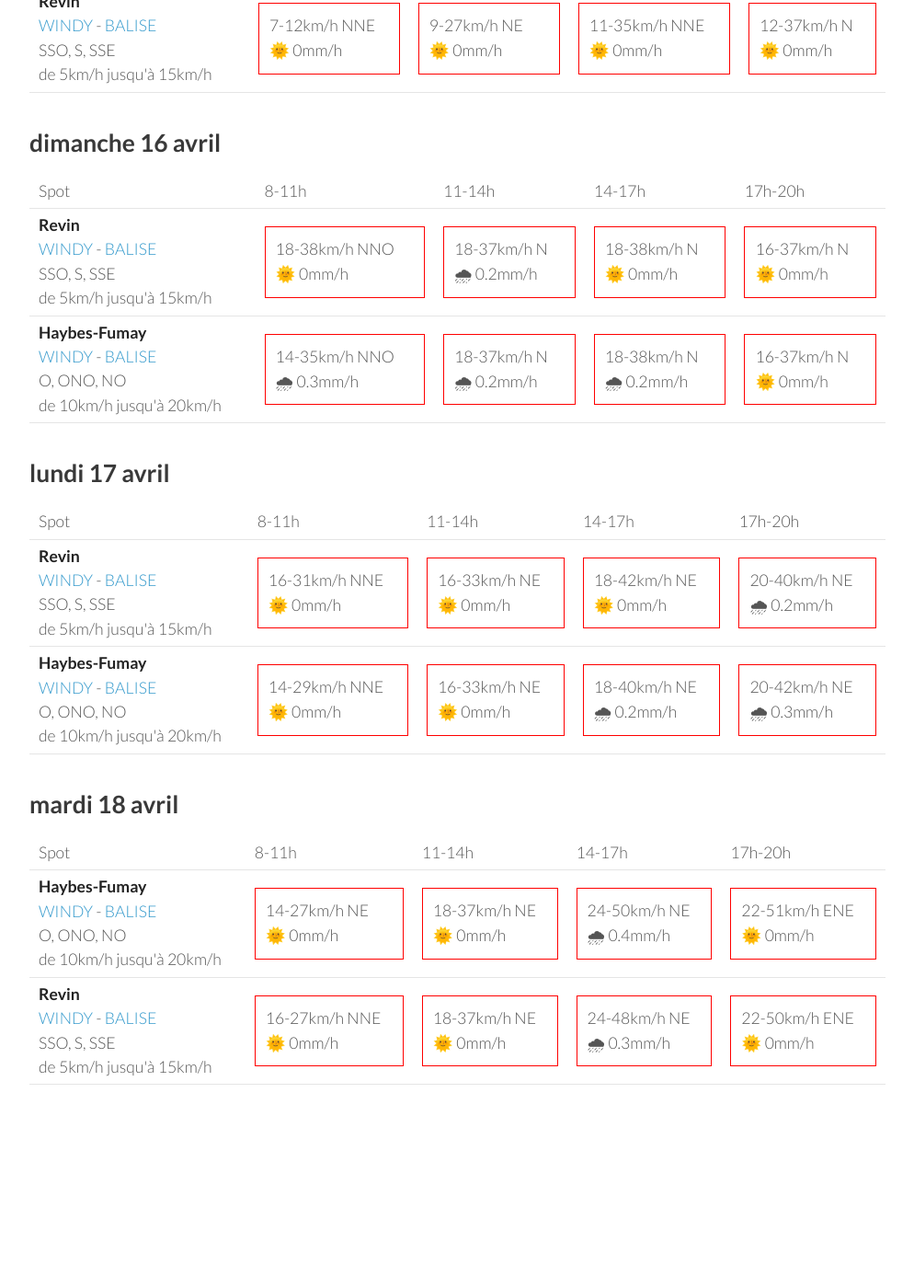
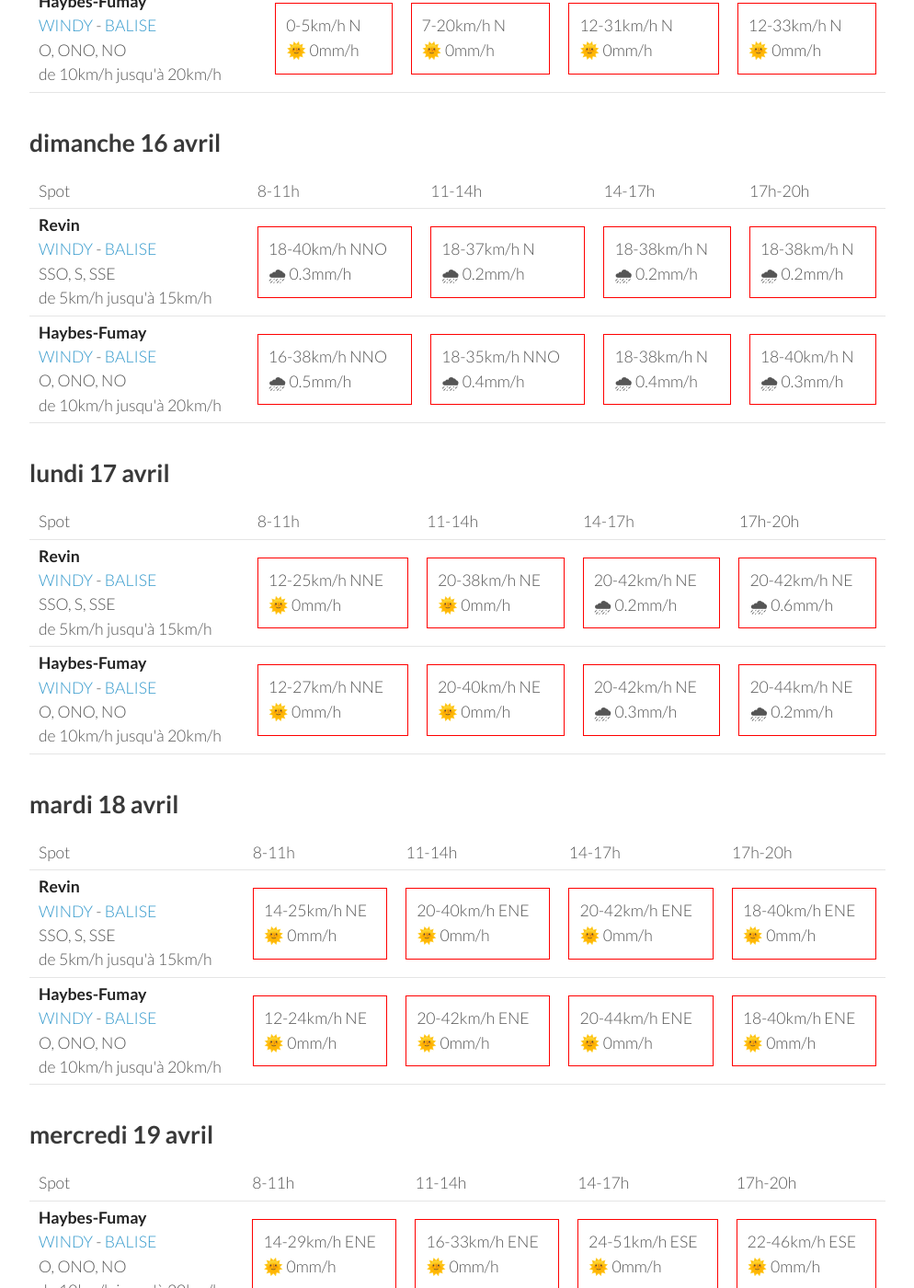
Before and after one commit to parapente-dans-le-nord/parapente-dans-le-nord.github.io, a Jekyll site: the page built from ardennes.markdown, in a window 1280 px wide and 1400 px high, scrolled down 859 px. Shown: the whole window at 92% size, without its empty margins (26-1020 px from the left). Built offline with Jekyll 4.4.1, drawn with Linux system fonts in a browser that asks for light colours; before the commit the page ends 2166 px from its top, so only the background shows below that; some of the changed text lies outside the part shown.

Commit message:
update index.markdown

```diff
--- a/ardennes.markdown
+++ b/ardennes.markdown
@@ -24,21 +24,19 @@ page mise à jour le vendredi 14 avril 06:10
 <tr>
         <td><strong>Haybes-Fumay</strong><br><a href="https://windy.com/49.998/4.715?49.913,4.738,10">WINDY</a> - <span class=""><a href="http://www.balisemeteo.com/balise.php?idBalise=104">BALISE</a> </span><br> <span class="vent-favorable">O, ONO, NO</span><br><span class="force-vent">de 10km/h jusqu'à 20km/h</span> </td>
 
-            <td><div class="not-flyable"><p>7-22km/h S</p><p>🌞 0mm/h</p></div></td>
-            <td><div class="not-flyable"><p>7-22km/h S</p><p>🌞 0mm/h</p></div></td>
-            <td><div class="not-flyable"><p>7-25km/h S</p><p>🌞 0mm/h</p></div></td>
-            <td><div class="not-flyable"><p>7-24km/h S</p><p>🌞 0mm/h</p></div></td>
-
+            <td><div class="not-flyable"><p>0-0km/h NA</p><p>🌧️ 0mm/h</p></div></td>
+            <td><div class="not-flyable"><p>9-25km/h SSO</p><p>🌞 0mm/h</p></div></td>
+            <td><div class="not-flyable"><p>9-25km/h S</p><p>🌞 0mm/h</p></div></td>
+            <td><div class="not-flyable"><p>7-27km/h S</p><p>🌞 0mm/h</p></div></td>
 
     </tr>
 <tr>
         <td><strong>Revin</strong><br><a href="https://windy.com/49.948/4.625?49.543,4.625,8">WINDY</a> - <span class=""><a href="http://www.balisemeteo.com/balise.php?idBalise=5019">BALISE</a> </span><br> <span class="vent-favorable">SSO, S, SSE</span><br><span class="force-vent">de 5km/h jusqu'à 15km/h</span> </td>
 
-            <td><div class="not-flyable"><p>5-16km/h SSE</p><p>🌞 0mm/h</p></div></td>
-            <td><div class="not-flyable"><p>7-20km/h SSE</p><p>🌞 0mm/h</p></div></td>
-            <td><div class="not-flyable"><p>9-29km/h SSE</p><p>🌞 0mm/h</p></div></td>
+            <td><div class="not-flyable"><p>0-0km/h NA</p><p>🌧️ 0mm/h</p></div></td>
+            <td><div class="not-flyable"><p>9-24km/h SSE</p><p>🌞 0mm/h</p></div></td>
             <td><div class="not-flyable"><p>11-29km/h SSE</p><p>🌞 0mm/h</p></div></td>
-
+            <td><div class="not-flyable"><p>11-27km/h SE</p><p>🌞 0mm/h</p></div></td>
 
     </tr>
 
@@ -58,22 +56,22 @@ page mise à jour le vendredi 14 avril 06:10
       <td>17h-20h</td>
     </tr>
 <tr>
-        <td><strong>Haybes-Fumay</strong><br><a href="https://windy.com/49.998/4.715?49.913,4.738,10">WINDY</a> - <span class=""><a href="http://www.balisemeteo.com/balise.php?idBalise=104">BALISE</a> </span><br> <span class="vent-favorable">O, ONO, NO</span><br><span class="force-vent">de 10km/h jusqu'à 20km/h</span> </td>
+        <td><strong>Revin</strong><br><a href="https://windy.com/49.948/4.625?49.543,4.625,8">WINDY</a> - <span class=""><a href="http://www.balisemeteo.com/balise.php?idBalise=5019">BALISE</a> </span><br> <span class="vent-favorable">SSO, S, SSE</span><br><span class="force-vent">de 5km/h jusqu'à 15km/h</span> </td>
 
-            <td><div class="not-flyable"><p>3-11km/h NNE</p><p>🌞 0mm/h</p></div></td>
-            <td><div class="not-flyable"><p>7-20km/h NNE</p><p>🌞 0mm/h</p></div></td>
-            <td><div class="not-flyable"><p>12-35km/h NNE</p><p>🌞 0mm/h</p></div></td>
-            <td><div class="not-flyable"><p>12-35km/h N</p><p>🌞 0mm/h</p></div></td>
+            <td><div class="not-flyable"><p>1-3km/h N</p><p>🌞 0mm/h</p></div></td>
+            <td><div class="not-flyable"><p>5-14km/h NE</p><p>🌞 0mm/h</p></div></td>
+            <td><div class="not-flyable"><p>11-33km/h NE</p><p>🌞 0mm/h</p></div></td>
+            <td><div class="not-flyable"><p>11-35km/h N</p><p>🌞 0mm/h</p></div></td>
 
 
     </tr>
 <tr>
-        <td><strong>Revin</strong><br><a href="https://windy.com/49.948/4.625?49.543,4.625,8">WINDY</a> - <span class=""><a href="http://www.balisemeteo.com/balise.php?idBalise=5019">BALISE</a> </span><br> <span class="vent-favorable">SSO, S, SSE</span><br><span class="force-vent">de 5km/h jusqu'à 15km/h</span> </td>
+        <td><strong>Haybes-Fumay</strong><br><a href="https://windy.com/49.998/4.715?49.913,4.738,10">WINDY</a> - <span class=""><a href="http://www.balisemeteo.com/balise.php?idBalise=104">BALISE</a> </span><br> <span class="vent-favorable">O, ONO, NO</span><br><span class="force-vent">de 10km/h jusqu'à 20km/h</span> </td>
 
-            <td><div class="not-flyable"><p>7-12km/h NNE</p><p>🌞 0mm/h</p></div></td>
-            <td><div class="not-flyable"><p>9-27km/h NE</p><p>🌞 0mm/h</p></div></td>
-            <td><div class="not-flyable"><p>11-35km/h NNE</p><p>🌞 0mm/h</p></div></td>
-            <td><div class="not-flyable"><p>12-37km/h N</p><p>🌞 0mm/h</p></div></td>
+            <td><div class="not-flyable"><p>0-5km/h N</p><p>🌞 0mm/h</p></div></td>
+            <td><div class="not-flyable"><p>7-20km/h N</p><p>🌞 0mm/h</p></div></td>
+            <td><div class="not-flyable"><p>12-31km/h N</p><p>🌞 0mm/h</p></div></td>
+            <td><div class="not-flyable"><p>12-33km/h N</p><p>🌞 0mm/h</p></div></td>
 
 
     </tr>
@@ -96,20 +94,20 @@ page mise à jour le vendredi 14 avril 06:10
 <tr>
         <td><strong>Revin</strong><br><a href="https://windy.com/49.948/4.625?49.543,4.625,8">WINDY</a> - <span class=""><a href="http://www.balisemeteo.com/balise.php?idBalise=5019">BALISE</a> </span><br> <span class="vent-favorable">SSO, S, SSE</span><br><span class="force-vent">de 5km/h jusqu'à 15km/h</span> </td>
 
-            <td><div class="not-flyable"><p>18-38km/h NNO</p><p>🌞 0mm/h</p></div></td>
+            <td><div class="not-flyable"><p>18-40km/h NNO</p><p>🌧 0.3mm/h</p></div></td>
             <td><div class="not-flyable"><p>18-37km/h N</p><p>🌧 0.2mm/h</p></div></td>
-            <td><div class="not-flyable"><p>18-38km/h N</p><p>🌞 0mm/h</p></div></td>
-            <td><div class="not-flyable"><p>16-37km/h N</p><p>🌞 0mm/h</p></div></td>
+            <td><div class="not-flyable"><p>18-38km/h N</p><p>🌧 0.2mm/h</p></div></td>
+            <td><div class="not-flyable"><p>18-38km/h N</p><p>🌧 0.2mm/h</p></div></td>
 
 
     </tr>
 <tr>
         <td><strong>Haybes-Fumay</strong><br><a href="https://windy.com/49.998/4.715?49.913,4.738,10">WINDY</a> - <span class=""><a href="http://www.balisemeteo.com/balise.php?idBalise=104">BALISE</a> </span><br> <span class="vent-favorable">O, ONO, NO</span><br><span class="force-vent">de 10km/h jusqu'à 20km/h</span> </td>
 
-            <td><div class="not-flyable"><p>14-35km/h NNO</p><p>🌧 0.3mm/h</p></div></td>
-            <td><div class="not-flyable"><p>18-37km/h N</p><p>🌧 0.2mm/h</p></div></td>
-            <td><div class="not-flyable"><p>18-38km/h N</p><p>🌧 0.2mm/h</p></div></td>
-            <td><div class="not-flyable"><p>16-37km/h N</p><p>🌞 0mm/h</p></div></td>
+            <td><div class="not-flyable"><p>16-38km/h NNO</p><p>🌧 0.5mm/h</p></div></td>
+            <td><div class="not-flyable"><p>18-35km/h NNO</p><p>🌧 0.4mm/h</p></div></td>
+            <td><div class="not-flyable"><p>18-38km/h N</p><p>🌧 0.4mm/h</p></div></td>
+            <td><div class="not-flyable"><p>18-40km/h N</p><p>🌧 0.3mm/h</p></div></td>
 
 
     </tr>
@@ -132,20 +130,20 @@ page mise à jour le vendredi 14 avril 06:10
 <tr>
         <td><strong>Revin</strong><br><a href="https://windy.com/49.948/4.625?49.543,4.625,8">WINDY</a> - <span class=""><a href="http://www.balisemeteo.com/balise.php?idBalise=5019">BALISE</a> </span><br> <span class="vent-favorable">SSO, S, SSE</span><br><span class="force-vent">de 5km/h jusqu'à 15km/h</span> </td>
 
-            <td><div class="not-flyable"><p>16-31km/h NNE</p><p>🌞 0mm/h</p></div></td>
-            <td><div class="not-flyable"><p>16-33km/h NE</p><p>🌞 0mm/h</p></div></td>
-            <td><div class="not-flyable"><p>18-42km/h NE</p><p>🌞 0mm/h</p></div></td>
-            <td><div class="not-flyable"><p>20-40km/h NE</p><p>🌧 0.2mm/h</p></div></td>
+            <td><div class="not-flyable"><p>12-25km/h NNE</p><p>🌞 0mm/h</p></div></td>
+            <td><div class="not-flyable"><p>20-38km/h NE</p><p>🌞 0mm/h</p></div></td>
+            <td><div class="not-flyable"><p>20-42km/h NE</p><p>🌧 0.2mm/h</p></div></td>
+            <td><div class="not-flyable"><p>20-42km/h NE</p><p>🌧 0.6mm/h</p></div></td>
 
 
     </tr>
 <tr>
         <td><strong>Haybes-Fumay</strong><br><a href="https://windy.com/49.998/4.715?49.913,4.738,10">WINDY</a> - <span class=""><a href="http://www.balisemeteo.com/balise.php?idBalise=104">BALISE</a> </span><br> <span class="vent-favorable">O, ONO, NO</span><br><span class="force-vent">de 10km/h jusqu'à 20km/h</span> </td>
 
-            <td><div class="not-flyable"><p>14-29km/h NNE</p><p>🌞 0mm/h</p></div></td>
-            <td><div class="not-flyable"><p>16-33km/h NE</p><p>🌞 0mm/h</p></div></td>
-            <td><div class="not-flyable"><p>18-40km/h NE</p><p>🌧 0.2mm/h</p></div></td>
+            <td><div class="not-flyable"><p>12-27km/h NNE</p><p>🌞 0mm/h</p></div></td>
+            <td><div class="not-flyable"><p>20-40km/h NE</p><p>🌞 0mm/h</p></div></td>
             <td><div class="not-flyable"><p>20-42km/h NE</p><p>🌧 0.3mm/h</p></div></td>
+            <td><div class="not-flyable"><p>20-44km/h NE</p><p>🌧 0.2mm/h</p></div></td>
 
 
     </tr>
@@ -166,22 +164,22 @@ page mise à jour le vendredi 14 avril 06:10
       <td>17h-20h</td>
     </tr>
 <tr>
-        <td><strong>Haybes-Fumay</strong><br><a href="https://windy.com/49.998/4.715?49.913,4.738,10">WINDY</a> - <span class=""><a href="http://www.balisemeteo.com/balise.php?idBalise=104">BALISE</a> </span><br> <span class="vent-favorable">O, ONO, NO</span><br><span class="force-vent">de 10km/h jusqu'à 20km/h</span> </td>
+        <td><strong>Revin</strong><br><a href="https://windy.com/49.948/4.625?49.543,4.625,8">WINDY</a> - <span class=""><a href="http://www.balisemeteo.com/balise.php?idBalise=5019">BALISE</a> </span><br> <span class="vent-favorable">SSO, S, SSE</span><br><span class="force-vent">de 5km/h jusqu'à 15km/h</span> </td>
 
-            <td><div class="not-flyable"><p>14-27km/h NE</p><p>🌞 0mm/h</p></div></td>
-            <td><div class="not-flyable"><p>18-37km/h NE</p><p>🌞 0mm/h</p></div></td>
-            <td><div class="not-flyable"><p>24-50km/h NE</p><p>🌧 0.4mm/h</p></div></td>
-            <td><div class="not-flyable"><p>22-51km/h ENE</p><p>🌞 0mm/h</p></div></td>
+            <td><div class="not-flyable"><p>14-25km/h NE</p><p>🌞 0mm/h</p></div></td>
+            <td><div class="not-flyable"><p>20-40km/h ENE</p><p>🌞 0mm/h</p></div></td>
+            <td><div class="not-flyable"><p>20-42km/h ENE</p><p>🌞 0mm/h</p></div></td>
+            <td><div class="not-flyable"><p>18-40km/h ENE</p><p>🌞 0mm/h</p></div></td>
 
 
     </tr>
 <tr>
-        <td><strong>Revin</strong><br><a href="https://windy.com/49.948/4.625?49.543,4.625,8">WINDY</a> - <span class=""><a href="http://www.balisemeteo.com/balise.php?idBalise=5019">BALISE</a> </span><br> <span class="vent-favorable">SSO, S, SSE</span><br><span class="force-vent">de 5km/h jusqu'à 15km/h</span> </td>
+        <td><strong>Haybes-Fumay</strong><br><a href="https://windy.com/49.998/4.715?49.913,4.738,10">WINDY</a> - <span class=""><a href="http://www.balisemeteo.com/balise.php?idBalise=104">BALISE</a> </span><br> <span class="vent-favorable">O, ONO, NO</span><br><span class="force-vent">de 10km/h jusqu'à 20km/h</span> </td>
 
-            <td><div class="not-flyable"><p>16-27km/h NNE</p><p>🌞 0mm/h</p></div></td>
-            <td><div class="not-flyable"><p>18-37km/h NE</p><p>🌞 0mm/h</p></div></td>
-            <td><div class="not-flyable"><p>24-48km/h NE</p><p>🌧 0.3mm/h</p></div></td>
-            <td><div class="not-flyable"><p>22-50km/h ENE</p><p>🌞 0mm/h</p></div></td>
+            <td><div class="not-flyable"><p>12-24km/h NE</p><p>🌞 0mm/h</p></div></td>
+            <td><div class="not-flyable"><p>20-42km/h ENE</p><p>🌞 0mm/h</p></div></td>
+            <td><div class="not-flyable"><p>20-44km/h ENE</p><p>🌞 0mm/h</p></div></td>
+            <td><div class="not-flyable"><p>18-40km/h ENE</p><p>🌞 0mm/h</p></div></td>
 
 
     </tr>
@@ -189,3 +187,39 @@ page mise à jour le vendredi 14 avril 06:10
 </tbody>
 </table>
 {:/}
+## mercredi 19 avril
+
+{::nomarkdown}
+<table>
+  <tbody>
+    <tr>
+      <td>Spot</td>
+      <td>8-11h</td>
+      <td>11-14h</td>
+      <td>14-17h</td>
+      <td>17h-20h</td>
+    </tr>
+<tr>
+        <td><strong>Haybes-Fumay</strong><br><a href="https://windy.com/49.998/4.715?49.913,4.738,10">WINDY</a> - <span class=""><a href="http://www.balisemeteo.com/balise.php?idBalise=104">BALISE</a> </span><br> <span class="vent-favorable">O, ONO, NO</span><br><span class="force-vent">de 10km/h jusqu'à 20km/h</span> </td>
+
+            <td><div class="not-flyable"><p>14-29km/h ENE</p><p>🌞 0mm/h</p></div></td>
+            <td><div class="not-flyable"><p>16-33km/h ENE</p><p>🌞 0mm/h</p></div></td>
+            <td><div class="not-flyable"><p>24-51km/h ESE</p><p>🌞 0mm/h</p></div></td>
+            <td><div class="not-flyable"><p>22-46km/h ESE</p><p>🌞 0mm/h</p></div></td>
+
+
+    </tr>
+<tr>
+        <td><strong>Revin</strong><br><a href="https://windy.com/49.948/4.625?49.543,4.625,8">WINDY</a> - <span class=""><a href="http://www.balisemeteo.com/balise.php?idBalise=5019">BALISE</a> </span><br> <span class="vent-favorable">SSO, S, SSE</span><br><span class="force-vent">de 5km/h jusqu'à 15km/h</span> </td>
+
+            <td><div class="not-flyable"><p>14-27km/h ENE</p><p>🌞 0mm/h</p></div></td>
+            <td><div class="not-flyable"><p>14-29km/h ENE</p><p>🌞 0mm/h</p></div></td>
+            <td><div class="not-flyable"><p>22-48km/h ESE</p><p>🌞 0mm/h</p></div></td>
+            <td><div class="not-flyable"><p>22-46km/h ESE</p><p>🌧 0.2mm/h</p></div></td>
+
+
+    </tr>
+
+</tbody>
+</table>
+{:/}
```
Also changed, not shown: other parts of ardennes.markdown (+1 -1 lines).
